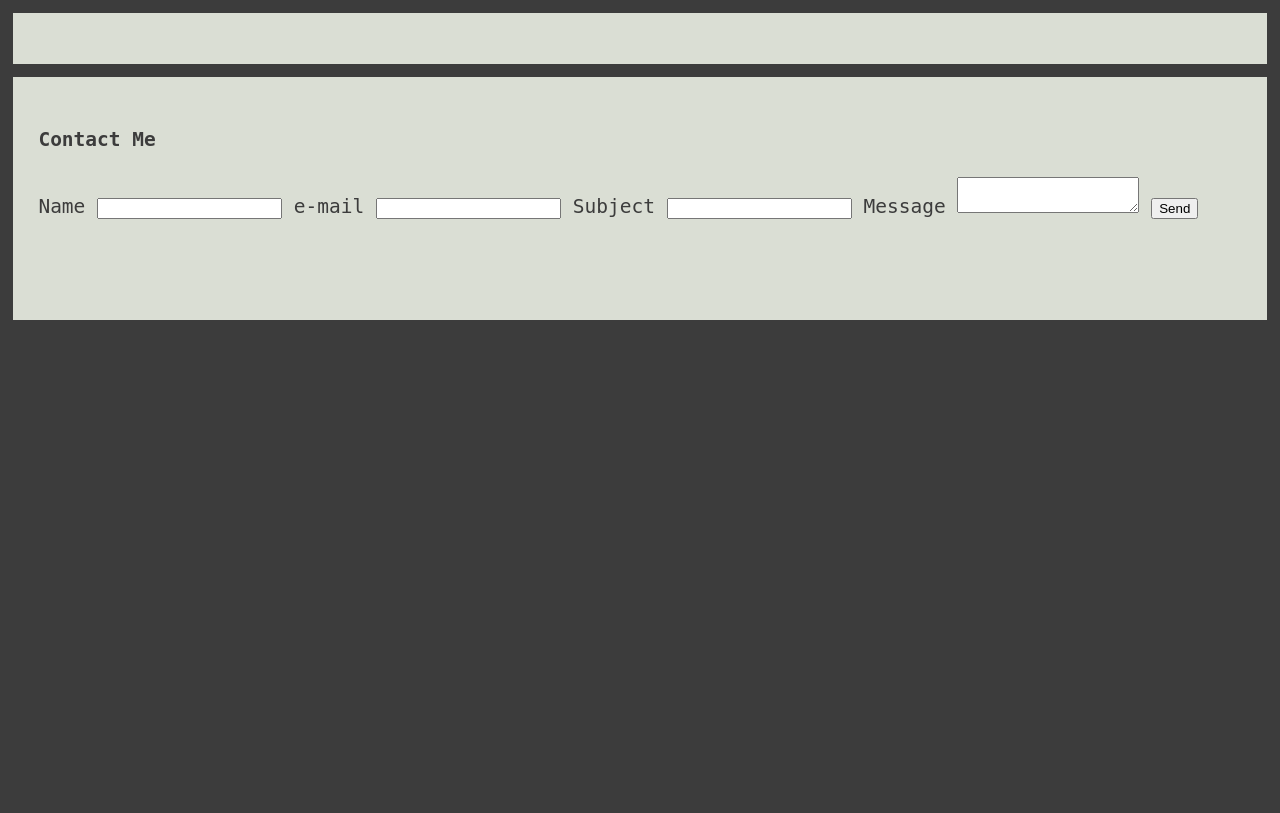
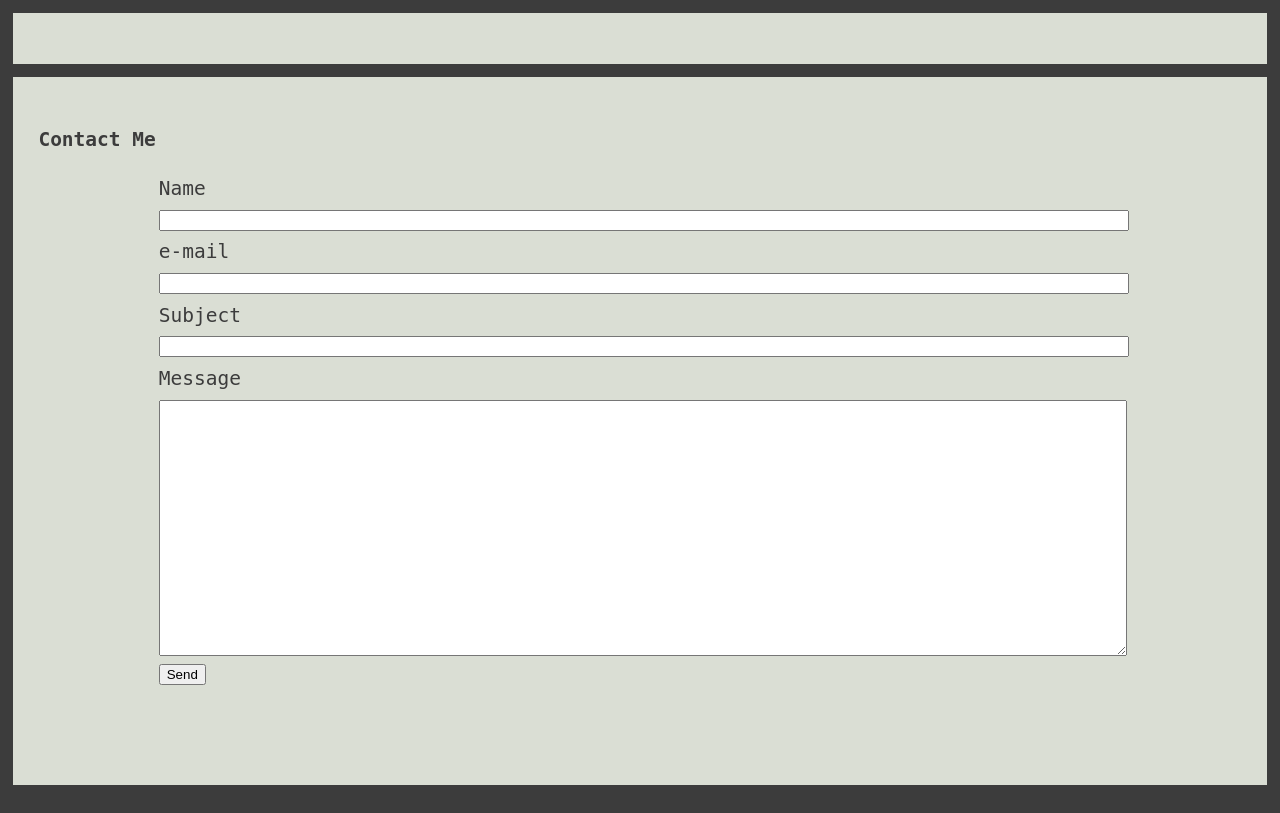
Before and after one commit to ElenaKusevska/Portfolio_app, a Flask app: page /contactme in a window 1280 px wide. Run offline with Flask 3, Linux system fonts and the light colour scheme; some libraries are stand-ins or nearby versions.

Commit message:
add some style to contact form

```diff
--- a/static/styles/theme.css
+++ b/static/styles/theme.css
@@ -20,6 +20,25 @@
                 padding: 2%;
             }
 
+            .contact_form_div {
+                width: 80%;
+                margin-left: 10%;
+                margin-right: 10%;
+                margin-top: 1%;
+            }
+
+            .text_input {
+                width: 100%;
+                margin-top: 1%;
+                margin-bottom: 1%;
+            }
+
+            .message_box {
+                width: 100%;
+                height: 250px;
+                margin-top: 1%;
+            }
+
             .button {
                 width: 15%;
                 margin: 1%;
--- a/templates/contactme.html
+++ b/templates/contactme.html
@@ -17,6 +17,11 @@
                         success: function (data) {
                             console.log(data)
                             document.getElementById('confirmationid').innerHTML = data.status
+
+                            document.getElementById('name').value = ""
+                            document.getElementById('email').value = ""
+                            document.getElementById('subject').value = ""
+                            document.getElementById('message').value = ""
                         }
                     });
                     e.preventDefault();
@@ -43,20 +48,30 @@
         <div class="main_divs">
             <h4> Contact Me </h4>
 
+            <div class="contact_form_div">
                 <form action="{{ url_for('contactme') }}" method="post">
                     {{ form.hidden_tag() }}
                     {{ form.name.label() }}
-                {{ form.name() }}
+                    <br>
+                    {{ form.name(class="text_input") }}
+                    <br>
                     {{ form.email.label() }}
-                {{ form.email() }}
+                    <br>
+                    {{ form.email(class="text_input") }}
+                    <br>
                     {{ form.subject.label() }}
-                {{ form.subject() }}
+                    <br>
+                    {{ form.subject(class="text_input") }}
+                    <br>
                     {{ form.message.label() }}
-                {{ form.message() }}
+                    <br>
+                    {{ form.message(class="message_box") }}
+                    <br>
                     <input type="submit" value="Send"/>
                 </form>
 
                 <h4 id="confirmationid">&nbsp;</h4>
+            </div>
 
         </div>
     </body>
--- a/templates/main_page.html
+++ b/templates/main_page.html
@@ -19,13 +19,13 @@
         <!-- End Google Tag Manager (noscript) -->
         <div class="main_divs">
             <div style="display: flex; justify-content:flex-end">
-                <div class="button">
+                <!-- <div class="button">
                     <a class="linktext" href="https://elenakusevska.com">
                     <b> alink 1 </b> </a>
                 </div>
                 <div class="button"> <a class="linktext" href="https://elenakusevska.com">
                     <b> alink 2 </b> </a>
-                </div>
+                </div> -->
                 <div class="button"> <a class="linktext" href="{{ url_for('contactme') }}">
                     <b> Contact me </b> </a>
                 </div>
```
Lines whose indentation alone changed are shown as unchanged.
